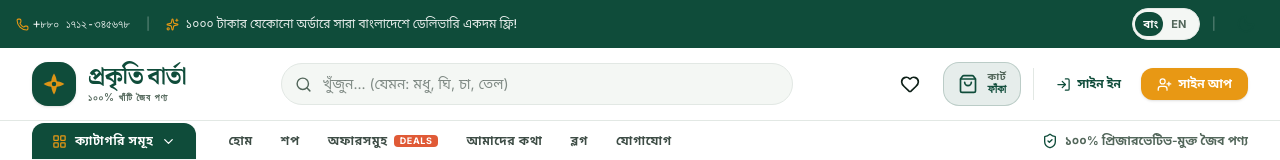
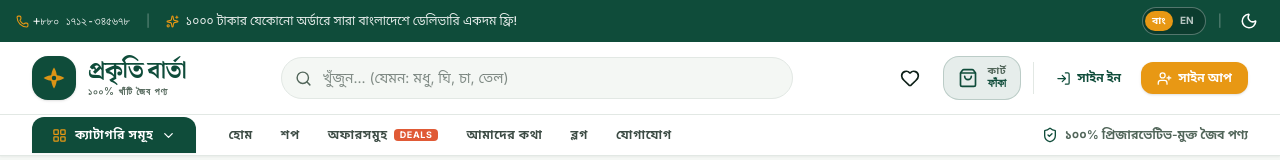
Before and after one commit to tridib371/prokriti-barta, a React (Vite) app: page /home in a window 1280 px wide. Shown: the top 160 px of the page. Built offline with nearby package versions, Linux system fonts and the light colour scheme.

Commit message:
fix: resolve toggle button visibility and contrast inside top announcement header

```diff
--- a/src/components/layout/LanguageToggle.jsx
+++ b/src/components/layout/LanguageToggle.jsx
@@ -1,6 +1,6 @@
 import React from 'react';
 import { useLanguage } from '../../context/LanguageContext';
-import { motion, AnimatePresence } from 'framer-motion';
+import { motion } from 'framer-motion';
 
 export default function LanguageToggle() {
   const { lang, toggleLang } = useLanguage();
@@ -9,28 +9,28 @@ export default function LanguageToggle() {
     <button
       onClick={toggleLang}
       title={lang === 'bn' ? 'Switch to English' : 'বাংলায় যান'}
-      className="relative h-8 w-[68px] rounded-full border border-line bg-bg flex items-center px-1 transition-colors hover:border-accent focus:outline-none"
+      className="relative h-7 w-[64px] rounded-full border border-white/30 bg-black/20 backdrop-blur-xs flex items-center px-0.5 transition-all hover:border-accent focus:outline-none cursor-pointer"
       aria-label="Toggle language"
     >
       {/* sliding pill */}
       <motion.span
         layout
         transition={{ type: 'spring', stiffness: 500, damping: 35 }}
-        className="absolute h-6 w-7 rounded-full bg-primary shadow-xs"
-        style={{ left: lang === 'bn' ? 2 : 38 }}
+        className="absolute h-5 w-7 rounded-full bg-accent shadow-xs"
+        style={{ left: lang === 'bn' ? 2 : 34 }}
       />
 
       {/* labels */}
       <span
-        className={`relative z-10 w-7 text-center text-[11px] font-bold transition-colors duration-200 select-none ${
-          lang === 'bn' ? 'text-surface' : 'text-muted'
+        className={`relative z-10 w-7 text-center text-[10px] font-bold transition-colors duration-200 select-none ${
+          lang === 'bn' ? 'text-white' : 'text-white/70'
         }`}
       >
         বাং
       </span>
       <span
-        className={`relative z-10 w-7 text-center text-[11px] font-bold transition-colors duration-200 select-none ${
-          lang === 'en' ? 'text-surface' : 'text-muted'
+        className={`relative z-10 w-7 text-center text-[10px] font-bold transition-colors duration-200 select-none ${
+          lang === 'en' ? 'text-white' : 'text-white/70'
         }`}
       >
         EN
--- a/src/components/layout/ThemeToggle.jsx
+++ b/src/components/layout/ThemeToggle.jsx
@@ -9,7 +9,7 @@ export default function ThemeToggle({ className = '' }) {
   return (
     <button
       onClick={toggleTheme}
-      className={`p-2 rounded-xl text-ink hover:bg-surface transition-colors focus-visible:ring-2 focus-visible:ring-accent ${className}`}
+      className={`p-1.5 rounded-xl text-white hover:bg-white/10 transition-colors focus-visible:ring-2 focus-visible:ring-accent cursor-pointer ${className}`}
       aria-label="Toggle light/dark theme"
       title={theme === 'dark' ? 'Switch to Light Mode' : 'Switch to Dark Mode'}
     >
@@ -20,9 +20,9 @@ export default function ThemeToggle({ className = '' }) {
         transition={{ duration: 0.25 }}
       >
         {theme === 'dark' ? (
-          <Sun size={20} className="text-accent hover:rotate-45 transition-transform" />
+          <Sun size={18} className="text-accent hover:rotate-45 transition-transform" />
         ) : (
-          <Moon size={20} className="text-primary hover:-rotate-12 transition-transform" />
+          <Moon size={18} className="text-white hover:-rotate-12 transition-transform" />
         )}
       </motion.div>
     </button>
```
